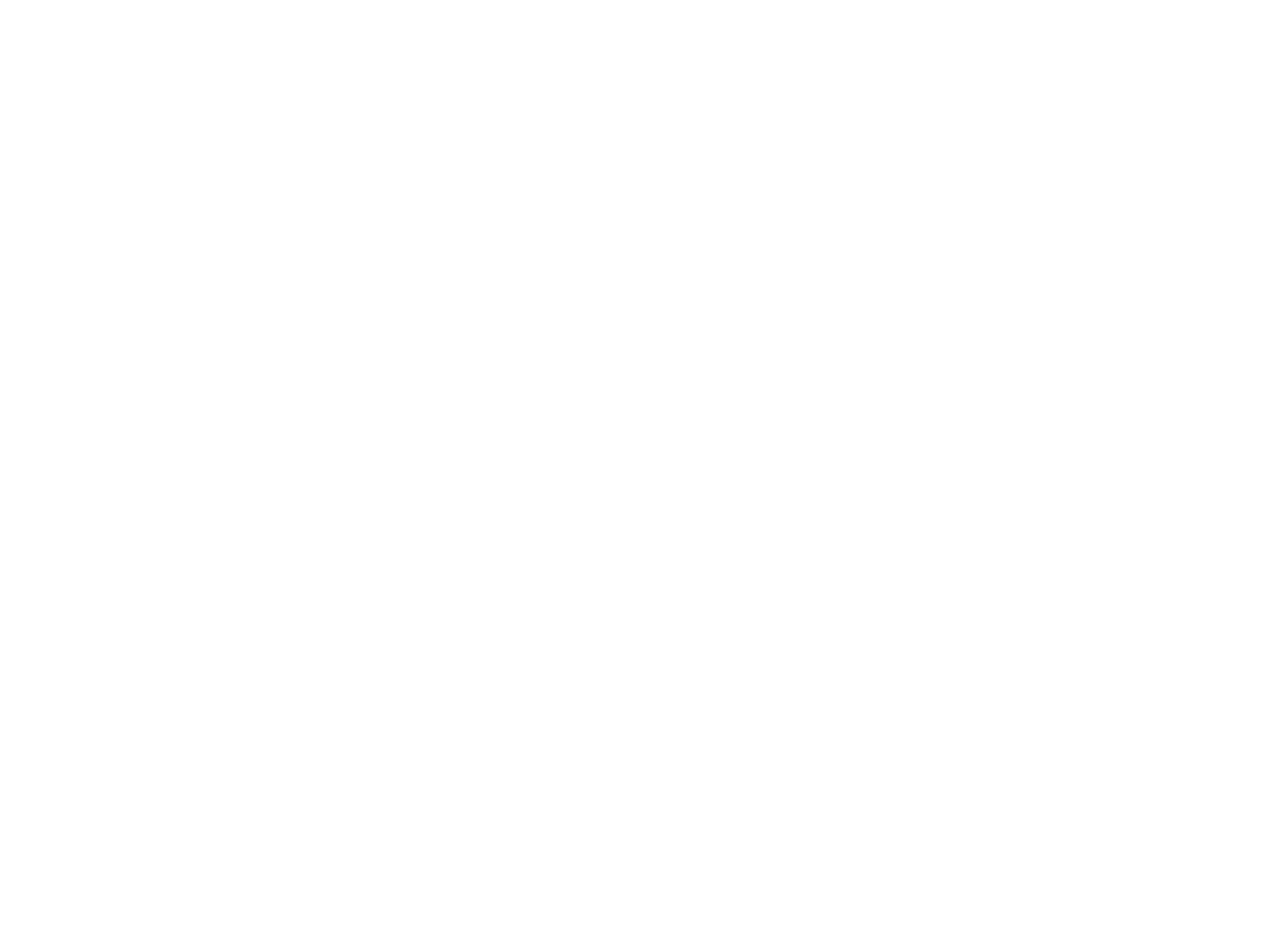
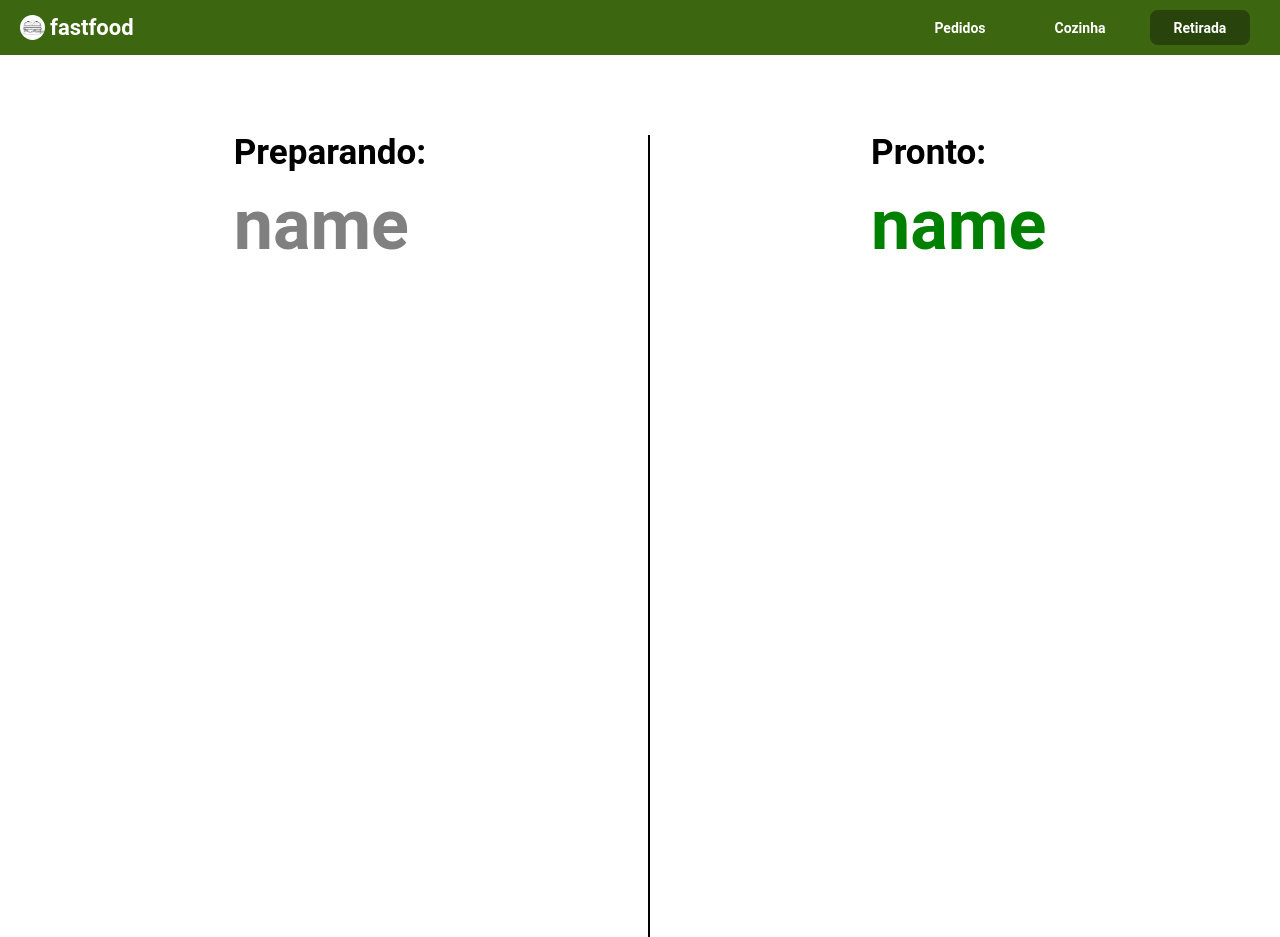
Before and after one commit to m4arthu/FastFood, a React (Vite) app: page /retirada in a window 1280 px wide. Before the commit this address had no page. Before the commit the page ends 800 px from the top, so only its background shows below. Built offline with nearby package versions, Linux system fonts and the light colour scheme.

Commit message:
feat: retirada page

```diff
--- a/src/App.jsx
+++ b/src/App.jsx
@@ -1,11 +1,13 @@
 import { BrowserRouter, Routes, Route } from "react-router-dom";
 import {CozinhaPage} from "./pages/CozinhaPage.jsx"
+import { RetiradaPage } from "./pages/RetiradaPage.jsx";
 function App() {
 
   return (
     <BrowserRouter>
       <Routes>
         <Route path="/cozinha"  Component={CozinhaPage} />
+        <Route path="/retirada"  Component={RetiradaPage} />
       </Routes>
     </BrowserRouter>
   )
--- /dev/null
+++ b/src/components/OrderUsername.jsx
@@ -0,0 +1,7 @@
+import { OrderUsernameContent } from "../styles.css/order.style"
+
+export const  OrderUsername =({finished}) => {
+    return (
+        <OrderUsernameContent finished={finished}>name</OrderUsernameContent>
+    )
+}
--- a/src/pages/CozinhaPage.jsx
+++ b/src/pages/CozinhaPage.jsx
@@ -1,23 +1,46 @@
 import { OrderComponent } from "../components/OrderComponent.jsx"
 import { CozinhaContainer, CozinhaContent } from "../styles.css/cozinha.style.js"
 import { HeaderComponent } from "../components/HeaderComponent.jsx"
-export function CozinhaPage() {
+import { OrderUsernameContent } from "../styles.css/order.style.js"
+import { OrderUsername } from "../components/orderUsername.jsx"
+export function CozinhaPage({ onlyNames,headerNumber }) {
+    if (!onlyNames) {
         return (
             <>
                 <HeaderComponent selectedButtonId={2} />
                 <CozinhaContainer >
                     <CozinhaContent>
                         <div className="orders">
-                        <h1>preparando:</h1>
+                            <h1>Preparando:</h1>
                             <OrderComponent />
                         </div>
                         <div className="division"></div>
                         <div className="orders">
-                        <h1>pronto:</h1>
+                            <h1>Pronto:</h1>
                             <OrderComponent selected={true} />
                         </div>
                     </CozinhaContent>
                 </CozinhaContainer>
             </>
         )
+    } else {
+        return (
+            <>
+             <HeaderComponent selectedButtonId={headerNumber} />
+                <CozinhaContainer >
+                    <CozinhaContent>
+                        <div className="orders">
+                            <h1>Preparando:</h1>
+                            <OrderUsername finished={false}/>
+                        </div>
+                        <div className="division"></div>
+                        <div className="orders">
+                            <h1>Pronto:</h1>
+                            <OrderUsername finished={true}/>
+                        </div>
+                    </CozinhaContent>
+                </CozinhaContainer>
+            </>
+        )
     }
+}
--- /dev/null
+++ b/src/pages/RetiradaPage.jsx
@@ -0,0 +1,7 @@
+import { CozinhaPage } from "./CozinhaPage"
+
+export const RetiradaPage = () => {
+    return (
+        <CozinhaPage headerNumber={3} onlyNames={true}/>
+    )
+}
--- a/src/styles.css/cozinha.style.js
+++ b/src/styles.css/cozinha.style.js
@@ -13,7 +13,7 @@
    width:80vw;
    height: 100%;
    display:flex;
-   justify-content:space-between;
+   justify-content:space-around;
    h1{
        font-size:35px;
        font-weight:bold;
--- a/src/styles.css/order.style.js
+++ b/src/styles.css/order.style.js
@@ -53,3 +53,10 @@
     }
 
 `
+
+export const OrderUsernameContent = styled.div`
+  color: ${(props)=>props.finished? "green" : "gray"};
+  margin-top: 20px;
+  font-size:70px;
+  font-weight:bold;
+`
```
Lines whose indentation alone changed are shown as unchanged.
